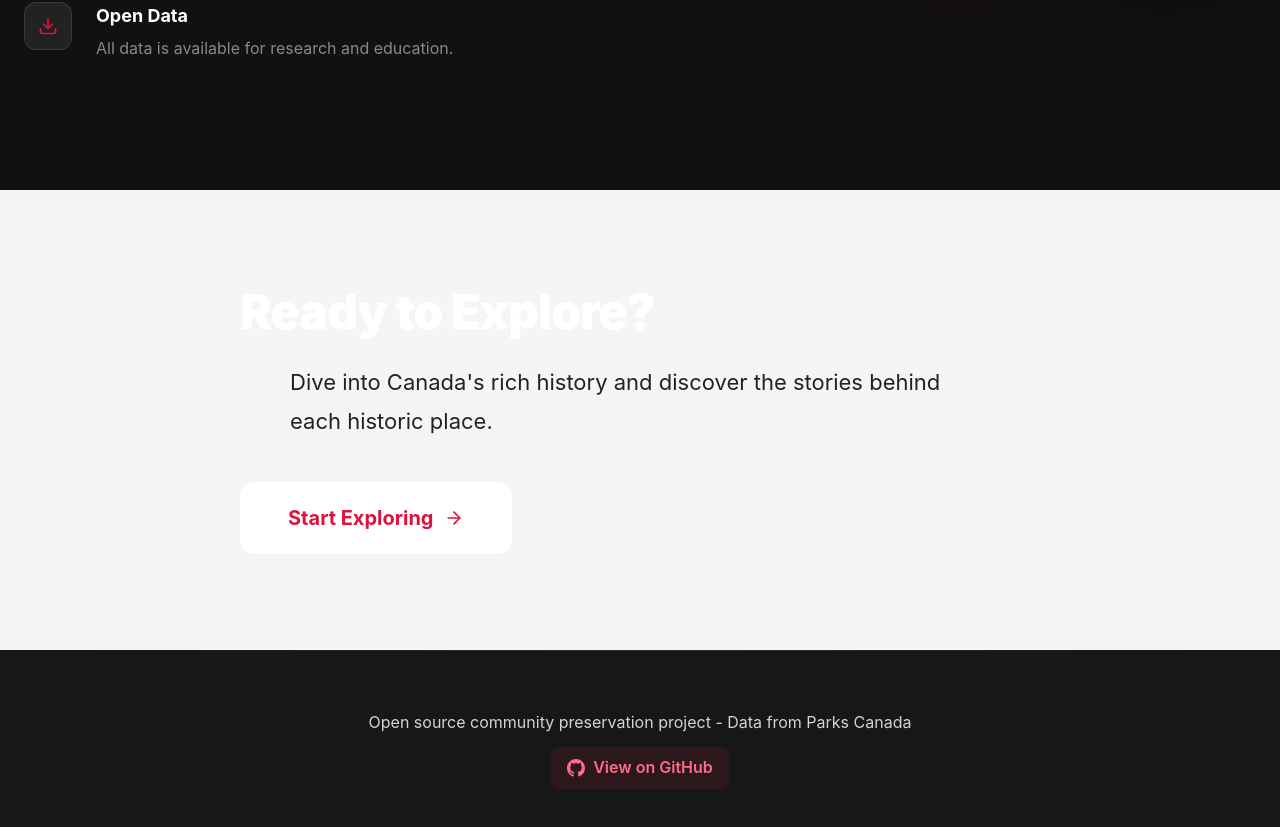
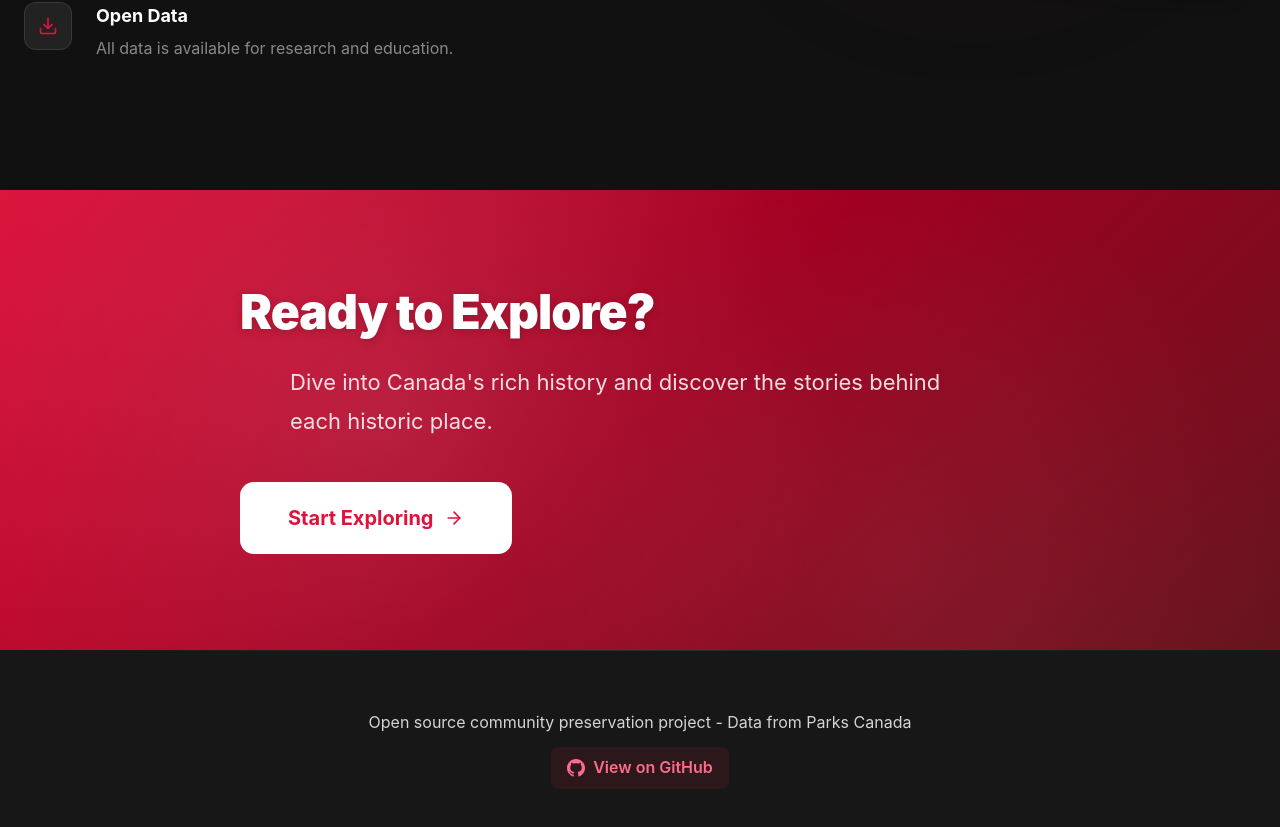
Before and after one commit to Gorskiz/historic-places-canada-2, a React (Vite) app in the folder website-src/: page / in a window 1280 px wide. Shown: the part 2948-3775 px from the top of the page. Built offline with nearby package versions, Linux system fonts and the light colour scheme; no server answers.

Commit message:
UI tweak on Ready To Explore on homepage

```diff
--- a/website-src/src/pages/Home.css
+++ b/website-src/src/pages/Home.css
@@ -1066,10 +1066,30 @@
   transform: translateY(0);
 }
 
+.section-cta {
+  background: linear-gradient(135deg, #dc143c 0%, #a00020 50%, #66141f 100%);
+  position: relative;
+  overflow: hidden;
+}
+
+.section-cta::before {
+  content: '';
+  position: absolute;
+  top: 0;
+  left: 0;
+  right: 0;
+  bottom: 0;
+  background: radial-gradient(circle at 30% 50%, rgba(255, 255, 255, 0.1) 0%, transparent 50%),
+              radial-gradient(circle at 70% 80%, rgba(255, 255, 255, 0.05) 0%, transparent 40%);
+  pointer-events: none;
+}
+
 .section-cta h3 {
   font-size: clamp(2rem, 4vw, 3rem);
   margin-bottom: 1.5rem;
   color: white;
+  position: relative;
+  text-shadow: 0 2px 8px rgba(0, 0, 0, 0.2);
 }
 
 .cta-description {
@@ -1078,15 +1098,19 @@
   max-width: 700px;
   margin: 0 auto 2.5rem;
   opacity: 0.95;
+  color: rgba(255, 255, 255, 0.9);
+  position: relative;
 }
 
 .section-cta .cta-button {
   background: white;
   color: var(--red);
+  position: relative;
 }
 
 .section-cta .cta-button:hover {
   box-shadow: 0 8px 30px rgba(0, 0, 0, 0.3);
+  transform: translateY(-4px);
 }
 
 @media (max-width: 768px) {
```
